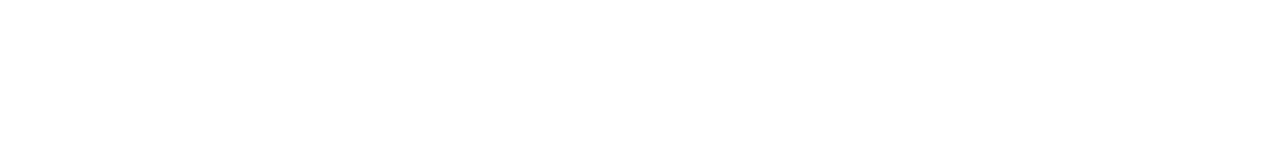
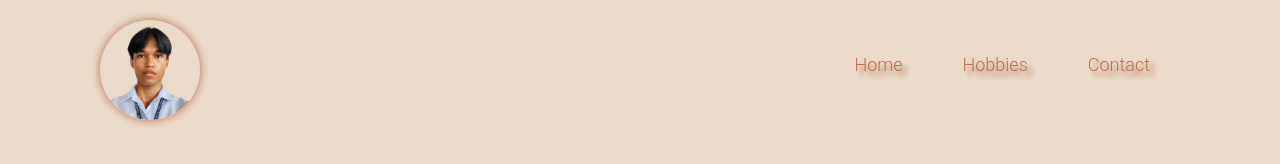
Before and after one commit to Hakaiiwhaat/MIMWGE42, a plain HTML site: page likes.html in a window 1280 px wide. Drawn offline with Linux system fonts and the light colour scheme.

Commit message:
nav bar each

```diff
--- a/likes.html
+++ b/likes.html
@@ -7,6 +7,17 @@
     <title>My Likes</title>
 </head>
 <body>
-
+    <div class="container">
+        <div class="navbar">
+            <div class="header-logo">
+                <img src="images/louie.png" alt="Louiepogi">
+            </div>
+            <div class="links">
+                <a href="index.html">Home</a>
+                <a href="hobbies.html">Hobbies</a>
+                <a href="contact.html">Contact</a>
+            </div>
+        </div>
+    </div>
 </body>
 </html>
--- a/style2.css
+++ b/style2.css
@@ -0,0 +1,59 @@
+body, html {
+    height: 100%;
+    margin: 0;
+    padding: 0;
+}
+
+
+body {
+    background-color: #EADBC8;
+}
+
+
+.navbar {
+    background-color: #EADBC8;
+    display: flex;
+    margin-left: auto;
+    padding: 20px 0px 20px 100px;
+    align-items: center;
+    justify-content: space-between;
+    flex-direction: row;
+    /* box-shadow: 0px 5px 10px rgba(0, 0, 0, 0.5) */
+}
+
+.header-logo img{
+    width: 100px;
+    height: 100px;
+    margin-right: auto;
+    border-radius: 50%;
+    overflow: hidden;
+    box-shadow: 0px 0px 10px #BA704F
+}
+
+.links {
+    display: flex;
+    margin-left: auto;
+    padding: 0px 100px 15px 0px;
+}
+
+.links a {
+    text-shadow: 5px 5px 5px #BA704F;
+    text-decoration: none;
+    color: #BA704F;
+    font-size: 18px;
+    padding: 10px;
+    margin-right: 20px;
+    margin-left: 20px;
+    font-family: 'Roboto', arial;
+    font-weight: 300;
+
+    &:hover {
+        background-color: #BA704F;
+        color: white;
+        transition: 0.3s;
+        border-radius: 5px;
+        box-shadow: 0 8px 16px 0 rgb(218, 192, 163), 0 6px 20px 0 rgb(218, 192, 163);
+        cursor: pointer;
+
+    }
+}
--- a/style3.css
+++ b/style3.css
@@ -0,0 +1,59 @@
+body, html {
+    height: 100%;
+    margin: 0;
+    padding: 0;
+}
+
+
+body {
+    background-color: #EADBC8;
+}
+
+
+.navbar {
+    background-color: #EADBC8;
+    display: flex;
+    margin-left: auto;
+    padding: 20px 0px 20px 100px;
+    align-items: center;
+    justify-content: space-between;
+    flex-direction: row;
+    /* box-shadow: 0px 5px 10px rgba(0, 0, 0, 0.5) */
+}
+
+.header-logo img{
+    width: 100px;
+    height: 100px;
+    margin-right: auto;
+    border-radius: 50%;
+    overflow: hidden;
+    box-shadow: 0px 0px 10px #BA704F
+}
+
+.links {
+    display: flex;
+    margin-left: auto;
+    padding: 0px 100px 15px 0px;
+}
+
+.links a {
+    text-shadow: 5px 5px 5px #BA704F;
+    text-decoration: none;
+    color: #BA704F;
+    font-size: 18px;
+    padding: 10px;
+    margin-right: 20px;
+    margin-left: 20px;
+    font-family: 'Roboto', arial;
+    font-weight: 300;
+
+    &:hover {
+        background-color: #BA704F;
+        color: white;
+        transition: 0.3s;
+        border-radius: 5px;
+        box-shadow: 0 8px 16px 0 rgb(218, 192, 163), 0 6px 20px 0 rgb(218, 192, 163);
+        cursor: pointer;
+
+    }
+}
--- a/style4.css
+++ b/style4.css
@@ -0,0 +1,59 @@
+body, html {
+    height: 100%;
+    margin: 0;
+    padding: 0;
+}
+
+
+body {
+    background-color: #EADBC8;
+}
+
+
+.navbar {
+    background-color: #EADBC8;
+    display: flex;
+    margin-left: auto;
+    padding: 20px 0px 20px 100px;
+    align-items: center;
+    justify-content: space-between;
+    flex-direction: row;
+    /* box-shadow: 0px 5px 10px rgba(0, 0, 0, 0.5) */
+}
+
+.header-logo img{
+    width: 100px;
+    height: 100px;
+    margin-right: auto;
+    border-radius: 50%;
+    overflow: hidden;
+    box-shadow: 0px 0px 10px #BA704F
+}
+
+.links {
+    display: flex;
+    margin-left: auto;
+    padding: 0px 100px 15px 0px;
+}
+
+.links a {
+    text-shadow: 5px 5px 5px #BA704F;
+    text-decoration: none;
+    color: #BA704F;
+    font-size: 18px;
+    padding: 10px;
+    margin-right: 20px;
+    margin-left: 20px;
+    font-family: 'Roboto', arial;
+    font-weight: 300;
+
+    &:hover {
+        background-color: #BA704F;
+        color: white;
+        transition: 0.3s;
+        border-radius: 5px;
+        box-shadow: 0 8px 16px 0 rgb(218, 192, 163), 0 6px 20px 0 rgb(218, 192, 163);
+        cursor: pointer;
+
+    }
+}
```
Also changed, not shown: contact.html (+12 -1 lines), hobbies.html (+12 -1 lines).
